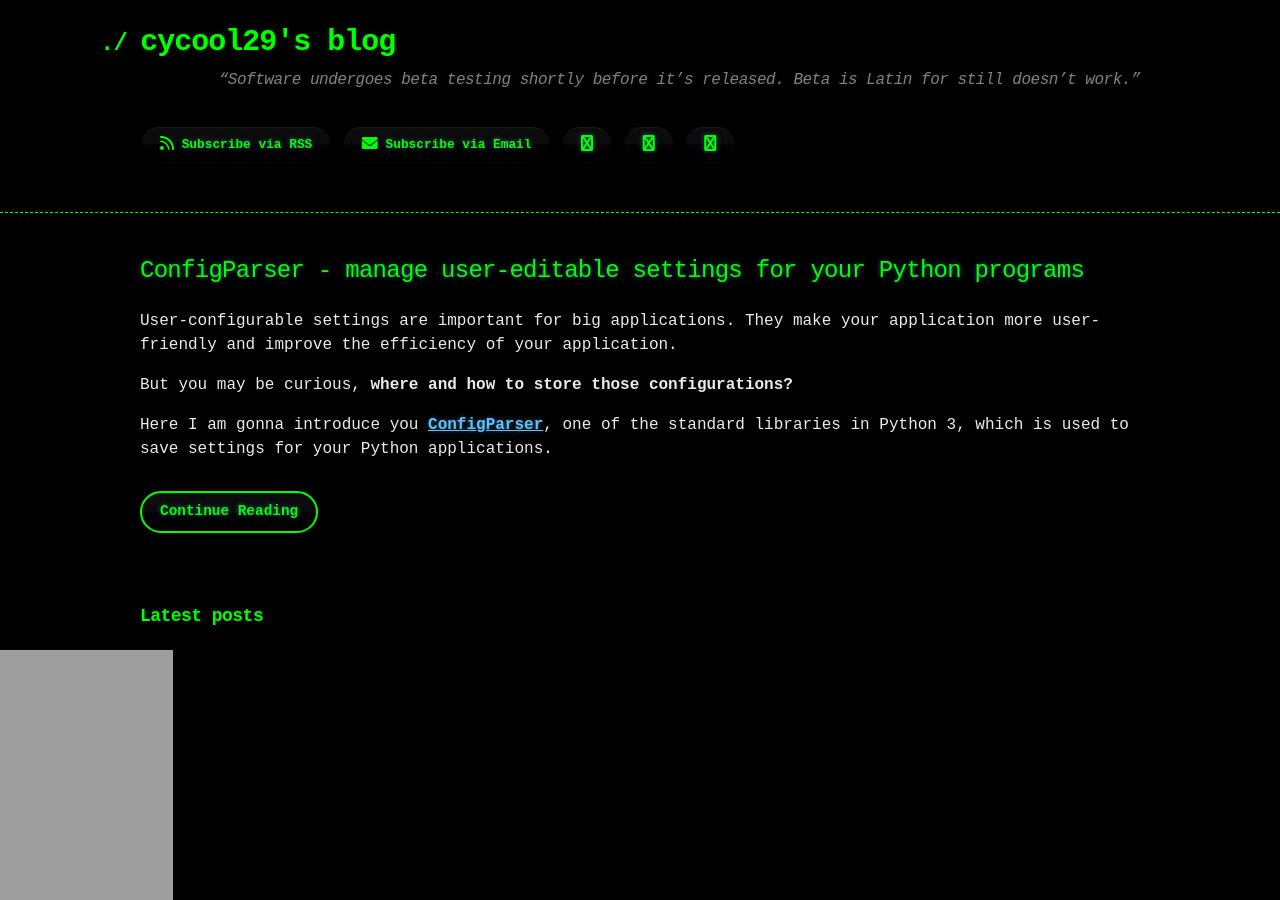
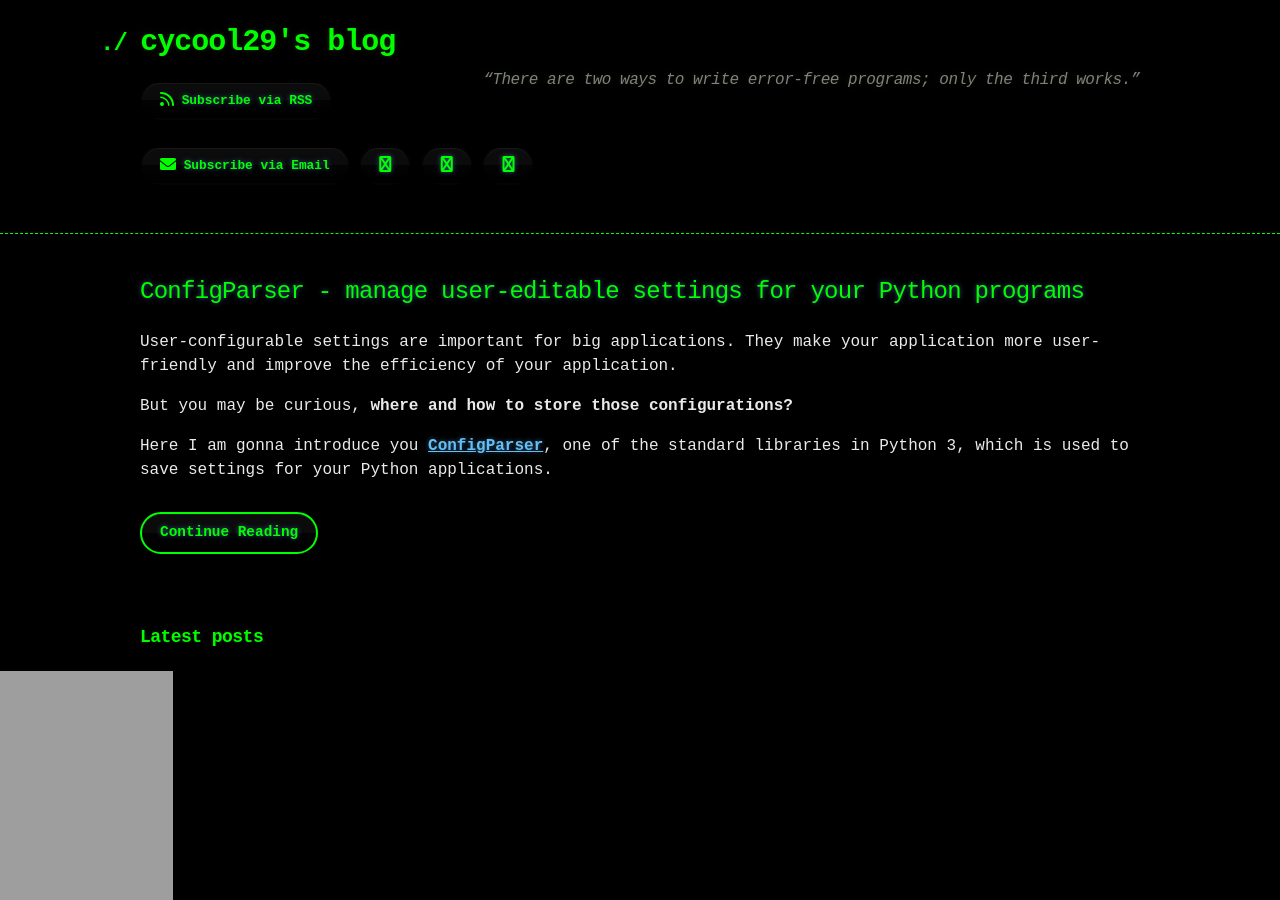
Before and after one commit to cycool29/cycool29.github.io, a Jekyll site: the page built from index.md, in a window 1280 px wide and 900 px high. Built offline with Jekyll 4.4.1, drawn with Linux system fonts in a browser that asks for light colours; a style sheet for code colours, icons or effects is not loaded.

Commit message:
Update quotes

```diff
--- a/_config.yml
+++ b/_config.yml
@@ -1,5 +1,5 @@
 title: cycool29's blog
-description: "“Software undergoes beta testing shortly before it’s released. Beta is Latin for still doesn’t work.” "
+description: "“There are two ways to write error-free programs; only the third works.” "
 bio: A high school student. Intermediate in Python, Git, Bash. Learning JavaScript. He/Him. "
 author: cycool29
 url: https://cycool29.github.io
```
